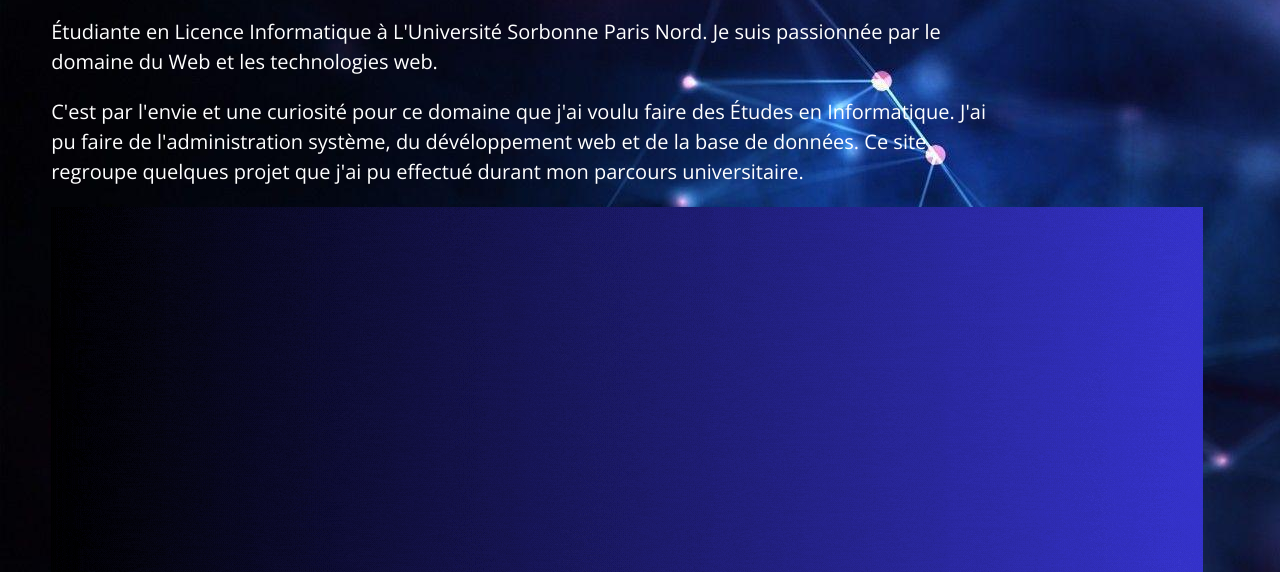
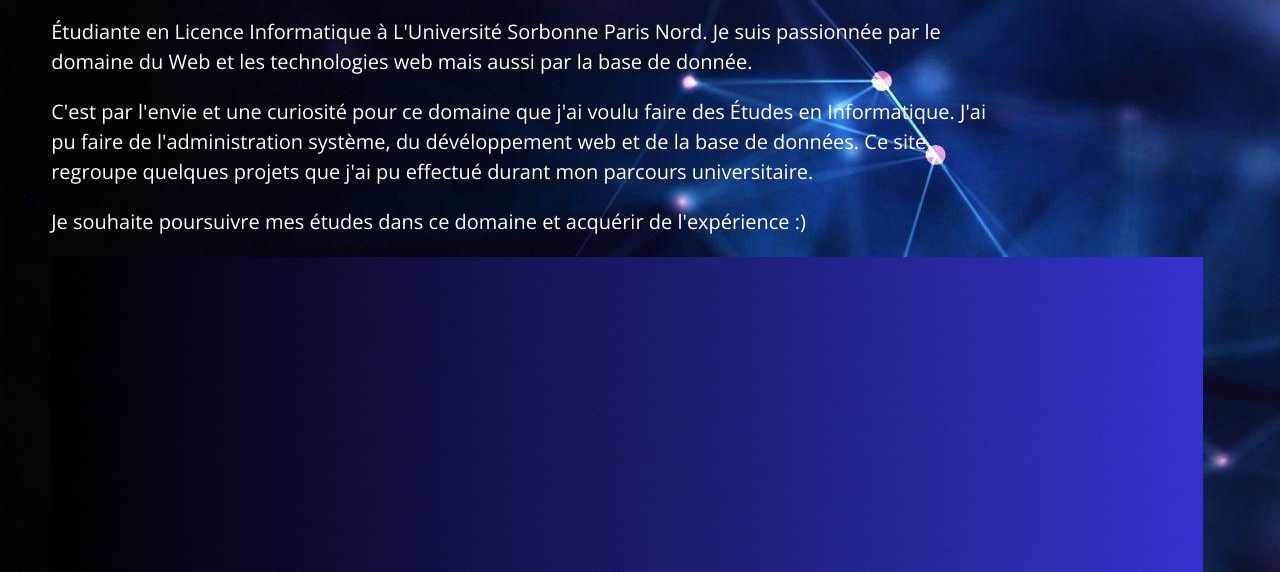
Before and after one commit to nivethavij/website, a plain HTML site: page index.html in a window 1280 px wide. Shown: the part 228-800 px from the top of the page. Drawn offline with nearby package versions, Linux system fonts and the light colour scheme.

Commit message:
Update index.html

```diff
--- a/index.html
+++ b/index.html
@@ -23,14 +23,16 @@
                 <h1>Bienvenue</h1>
                     <p>
                         Étudiante en Licence Informatique à L'Université Sorbonne
-                        Paris Nord. Je suis passionnée par le domaine du Web et les technologies web.
+                        Paris Nord. Je suis passionnée par le domaine du Web et les technologies web mais aussi par la base de donnée.
                     </p>
                     <p>
                         C'est par l'envie et une curiosité pour ce domaine que j'ai voulu faire des Études en Informatique.
                         J'ai pu faire de l'administration système, du dévéloppement web et de la base de données.
-                        Ce site regroupe quelques projet que j'ai pu effectué durant mon parcours universitaire.
-
+                        Ce site regroupe quelques projets que j'ai pu effectué durant mon parcours universitaire.
                     </p>
+                    <p>
+                       Je souhaite poursuivre mes études dans ce domaine et acquérir de l'expérience :)
+                </p>
             </header>
 
             <section class="presentation_image">
```
